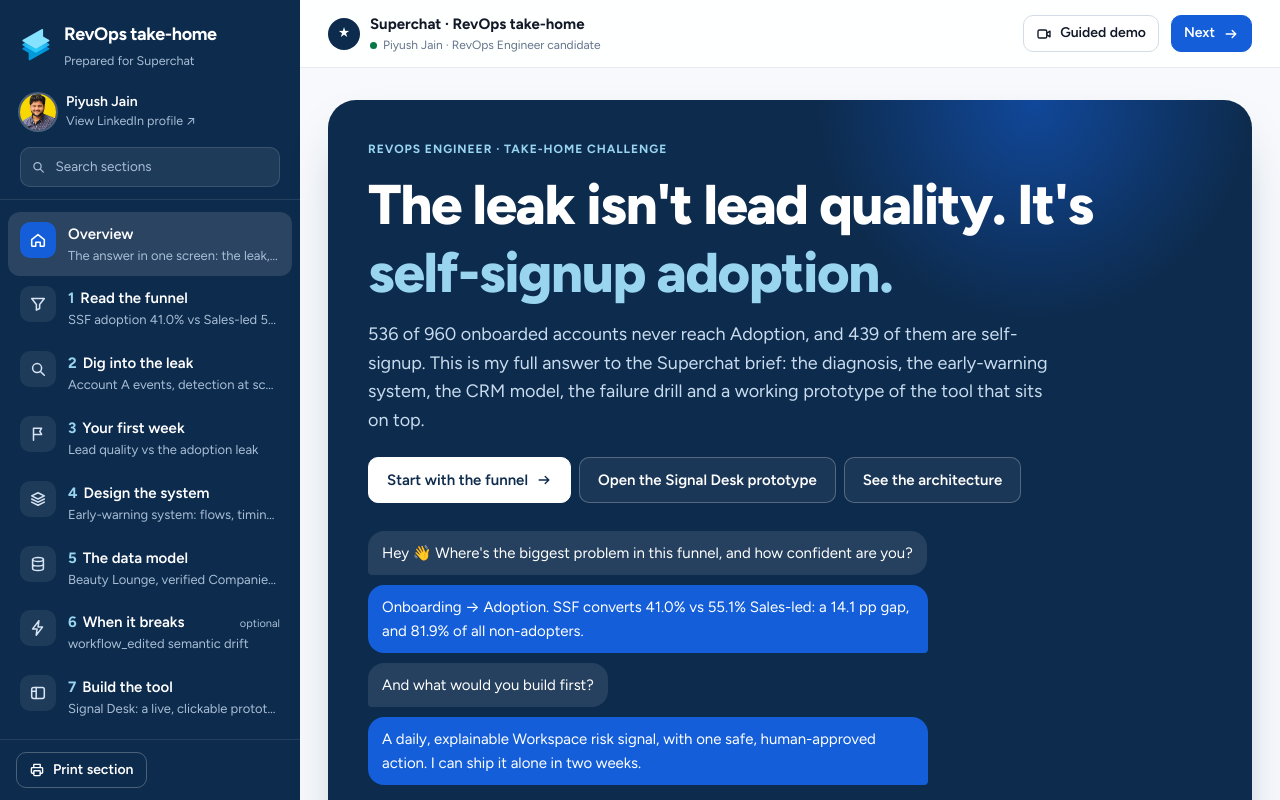
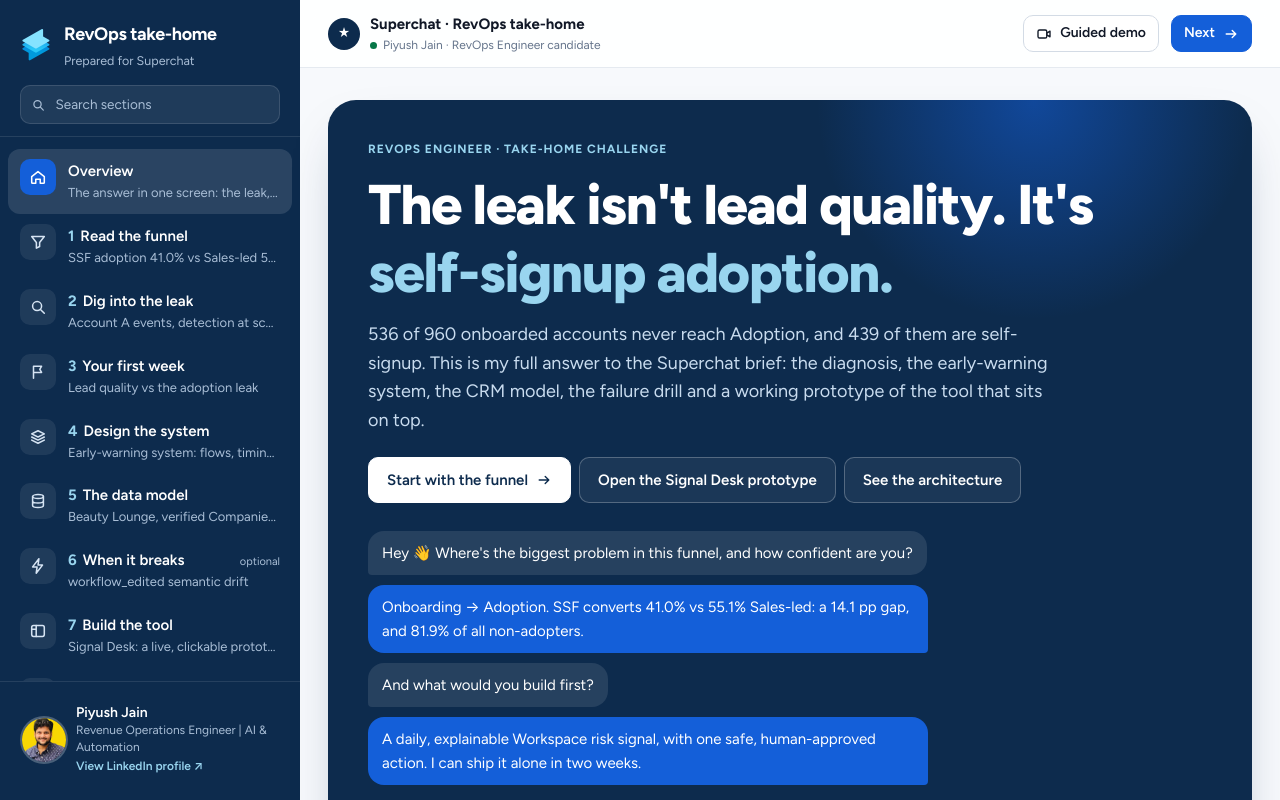
Before and after one commit to jpiyush22/piyush, a React (Vite) app: page / in a window 1280 px wide. Shown: the top 800 px of the page. Built offline with nearby package versions, Linux system fonts and the light colour scheme.

Commit message:
Move profile to sidebar footer and remove Print button
Co-Authored-By: Claude Opus 5.5 <noreply@anthropic.com>
Claude-Session: https://claude.ai/code/session_01TjwPENhV6JBDAuKRQzhx1z

```diff
--- a/src/App.tsx
+++ b/src/App.tsx
@@ -86,13 +86,6 @@ export default function App() {
               <div className="nav-sub">Prepared for Superchat</div>
             </div>
           </div>
-          <a className="nav-profile" href={PROFILE.linkedin} target="_blank" rel="noreferrer" title="Open LinkedIn profile">
-            <img src="piyush.jpg" alt={PROFILE.name} />
-            <div>
-              <div className="nav-profile-name">{PROFILE.name}</div>
-              <div className="nav-sub">View LinkedIn profile ↗</div>
-            </div>
-          </a>
           <label className="nav-search">
             <Icon name="search" size={16} />
             <input placeholder="Search sections" value={query} onChange={(e) => setQuery(e.target.value)} aria-label="Search sections" />
@@ -137,9 +130,14 @@ export default function App() {
           ))}
         </div>
         <div className="nav-foot">
-          <button className="btn sm" onClick={() => window.print()}>
-            <Icon name="print" size={16} /> Print section
-          </button>
+          <a className="nav-profile" href={PROFILE.linkedin} target="_blank" rel="noreferrer" title="Open LinkedIn profile" data-testid="nav-profile">
+            <img src="piyush.jpg" alt={PROFILE.name} />
+            <div style={{ minWidth: 0 }}>
+              <div className="nav-profile-name">{PROFILE.name}</div>
+              <div className="nav-sub">{PROFILE.headline}</div>
+              <div className="nav-link">View LinkedIn profile ↗</div>
+            </div>
+          </a>
         </div>
       </nav>
 
--- a/src/styles/app.css
+++ b/src/styles/app.css
@@ -2107,3 +2107,32 @@ a.nav-profile:hover {
     justify-content: center;
   }
 }
+
+/* Sidebar footer profile */
+.nav-foot {
+  display: block;
+  padding: 12px 12px 14px;
+}
+.nav-foot .nav-profile {
+  margin: 0;
+  padding: 10px;
+  align-items: center;
+  width: 100%;
+}
+.nav-foot .nav-profile img {
+  width: 44px;
+  height: 44px;
+}
+.nav-foot .nav-sub {
+  font-size: 12px;
+  line-height: 1.35;
+}
+.nav-link {
+  font-size: 12px;
+  font-weight: 600;
+  color: var(--brand-light);
+  margin-top: 2px;
+}
+.nav-brand {
+  margin-bottom: 14px;
+}
```
Also changed, not shown: 1 other file (tests, documents, lock files or other folders).
